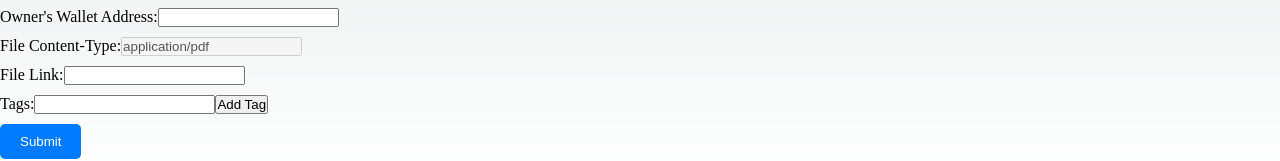
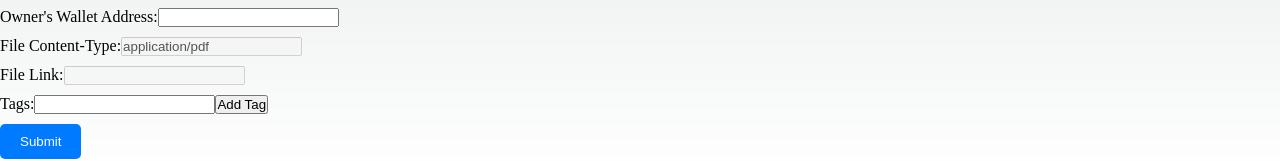
Before and after one commit to jasoncwilley/forms, a Next.js app: page / in a window 1280 px wide. Shown: the part 393-554 px from the top of the page. Built offline with nearby package versions, Linux system fonts and the light colour scheme.

Commit message:
Update JsonForm.js

```diff
--- a/src/components/JsonForm.js
+++ b/src/components/JsonForm.js
@@ -17,6 +17,7 @@ const MetadataForm = ({ txId }) => {
     tags: [''],
   });
   const [error, setError] = useState('');
+  const [metadataTxId, setMetadataTxId] = useState('');
 
   useEffect(() => {
     if (txId) {
@@ -79,6 +80,7 @@ const MetadataForm = ({ txId }) => {
 
     try {
       const txId = await createTransaction(formData);
+      setMetadataTxId(txId);
       setError('');
     } catch (error) {
       setError('Error submitting transaction: ' + error.message);
@@ -111,7 +113,7 @@ const MetadataForm = ({ txId }) => {
         </div>
         <div>
           <label>File Link:</label>
-          <input type="text" name="File.Link" value={formData.File.Link} onChange={handleChange} /> {/* Changed from 'pdfFile' to 'Link' */}
+          <input type="text" name="File.Link" value={formData.File.Link} onChange={handleChange} disabled />
         </div>
         <div>
           <label>Tags:</label>
@@ -123,6 +125,11 @@ const MetadataForm = ({ txId }) => {
         <button type="submit" className={styles.submitButton}>Submit</button>
       </form>
       {error && <p className={styles.error}>{error}</p>}
+      {metadataTxId && (
+        <p className={styles.txId}>
+          Metadata Transaction ID: <a href={`https://arweave.net/${metadataTxId}`} target="_blank" rel="noopener noreferrer">https://arweave.net/{metadataTxId}</a>
+        </p>
+      )}
     </div>
   );
 };
```
